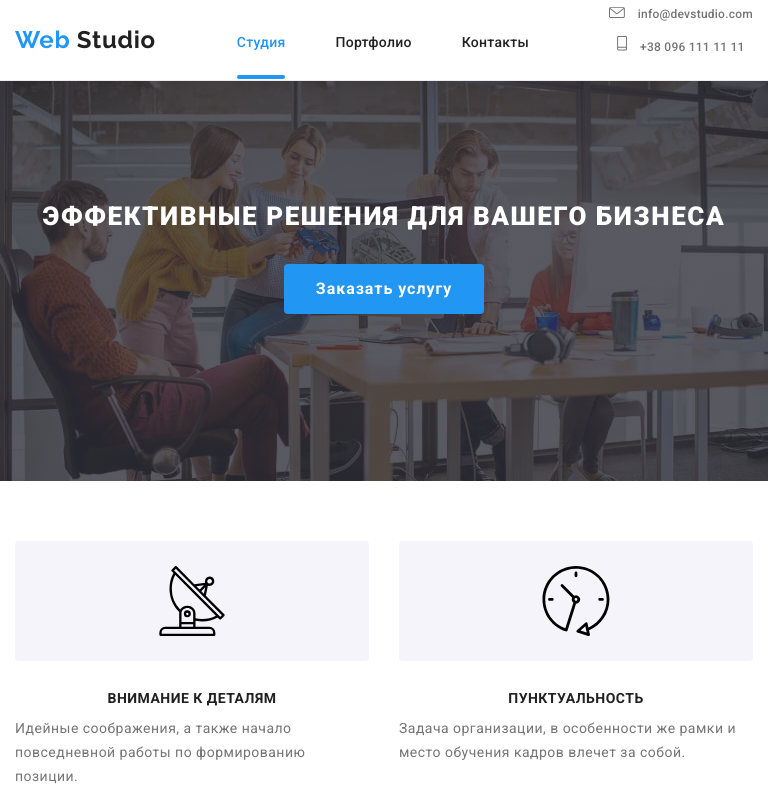
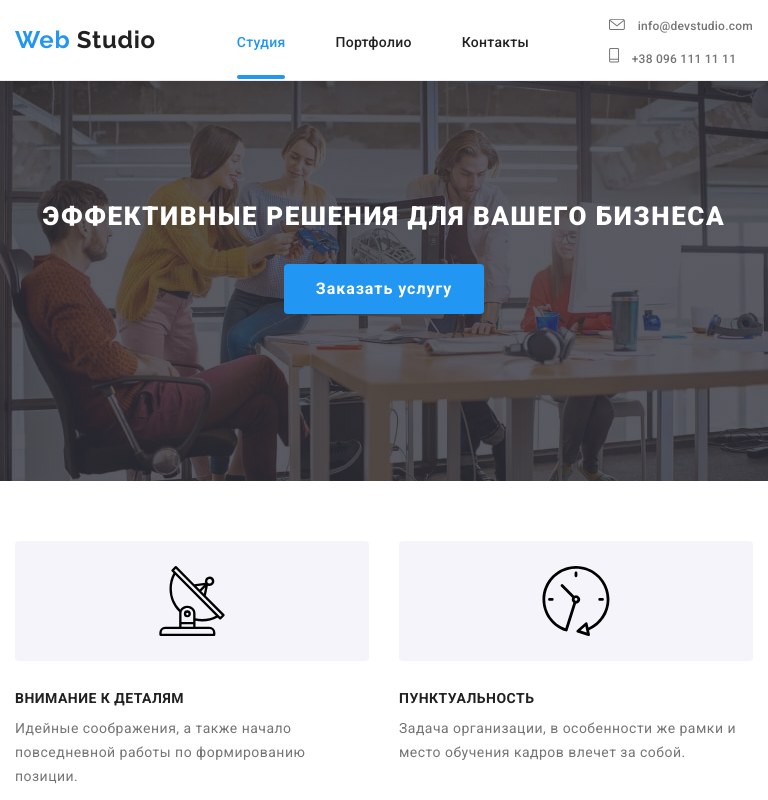
Before and after one commit to 77Andrey77/goit-markup-hw-08, a plain HTML site: page index.html in a window 768 px wide. Shown: the top 800 px of the page. Drawn offline with nearby package versions, Linux system fonts and the light colour scheme.

Commit message:
внесены правки в планшетную версию

```diff
--- a/sass/components/_auth-nav.scss
+++ b/sass/components/_auth-nav.scss
@@ -14,8 +14,10 @@
   }
 
   @media screen and (min-width: 768px) and (max-width: 1199px) {
-    // display: inline-block;
-    align-items: center;
+    display: flex;
+    flex-direction: column;
+    text-align: left;
+    align-self: center;
 
     .item {
       display: block;
--- a/sass/components/_characteristics.scss
+++ b/sass/components/_characteristics.scss
@@ -61,8 +61,11 @@
 
     margin-bottom: 10px;
 
-    @media screen and (max-width: 768px) {
+    @media screen and (max-width: 767px) {
       text-align: center;
+    }
+    @media screen and (min-width: 768px) {
+      text-align: left;
     }
   }
   &-text {
--- a/sass/components/_hero.scss
+++ b/sass/components/_hero.scss
@@ -26,7 +26,7 @@
   }
 
   @media screen and (min-width: 768px) {
-    width: 768px;
+    max-width: 768px;
     height: 400px;
     background-image: linear-gradient(
         rgba(47, 48, 58, 0.8),
```
Also changed, not shown: css/main.css, css/main.min.css, 2 other files.
